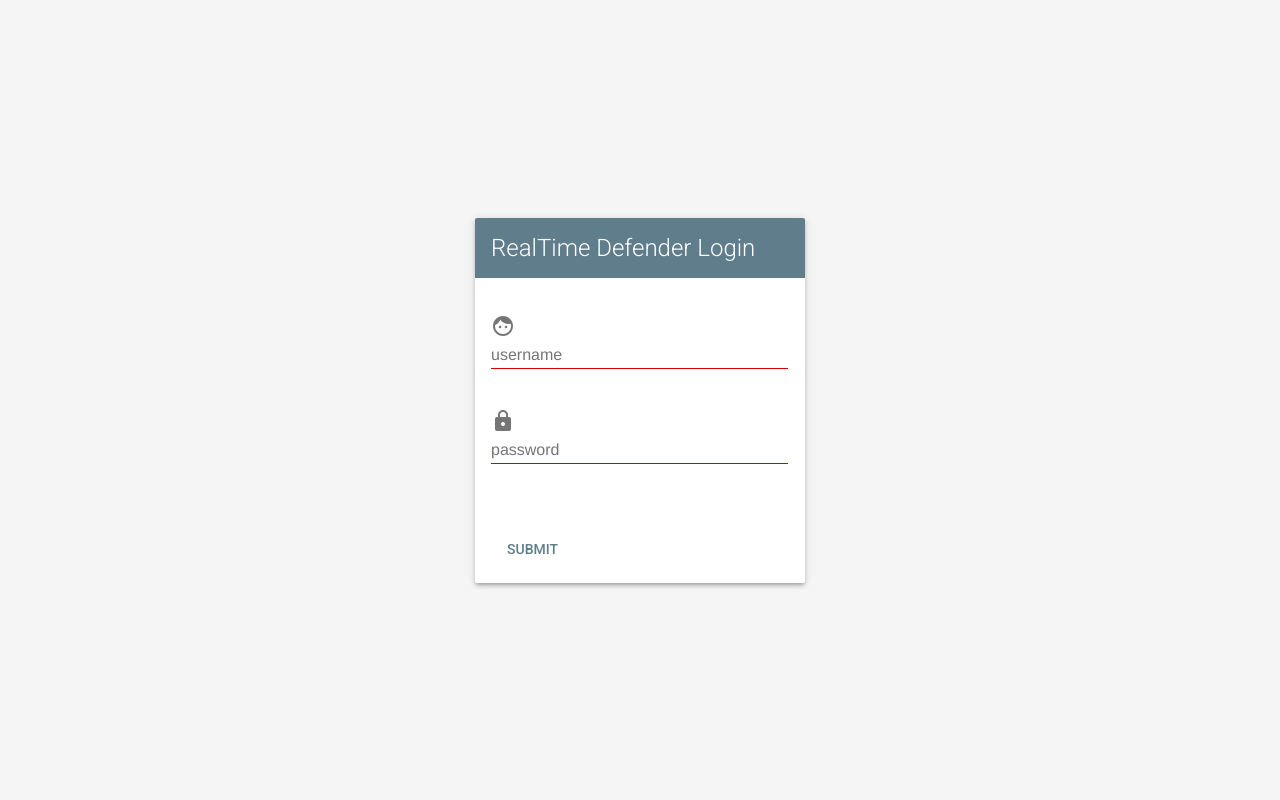
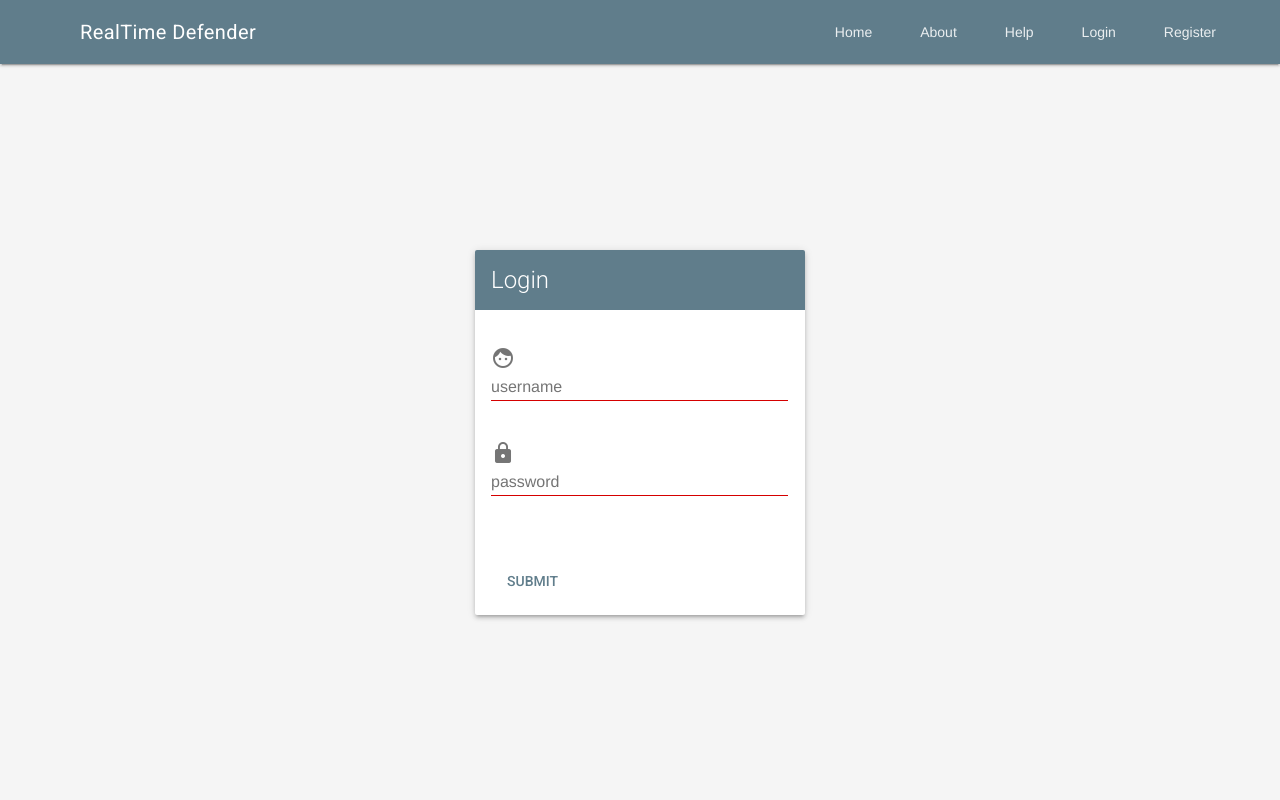
Before and after one commit to sjmikee/rdef, a Django app: page /rdef_web/user_login/ in a window 1280 px wide. Run offline with Django 3.2, Linux system fonts and the light colour scheme.

Commit message:
working loing, register

```diff
--- a/web_interface/rdef_web/forms.py
+++ b/web_interface/rdef_web/forms.py
@@ -13,7 +13,17 @@ class LoginForm(AuthenticationForm):
 
 
 class UserForm(forms.ModelForm):
-    password = forms.CharField(widget=forms.PasswordInput())
+    username = forms.CharField(label="Username", max_length=30, widget=forms.TextInput(
+        attrs={'class': 'mdl-textfield__input', 'type': 'text', 'id': 'username', 'placeholder': 'username'}))
+
+    password = forms.CharField(label="Password", max_length=30,
+                               widget=forms.TextInput(attrs={'class': 'mdl-textfield__input', 'type': 'password', 'id': 'password', 'placeholder': 'password'}))
+
+    password_confirm = forms.CharField(label="Password", max_length=30,
+                                       widget=forms.TextInput(attrs={'class': 'mdl-textfield__input', 'type': 'password', 'id': 'password_confirm', 'placeholder': 'confirm password'}))
+
+    email = forms.EmailField(label="Email", max_length=60, widget=forms.TextInput(
+        attrs={'class': 'mdl-textfield__input', 'type': 'text', 'id': 'email', 'placeholder': 'email'}))
 
     class Meta():
         model = User
--- a/web_interface/rdef_web/urls.py
+++ b/web_interface/rdef_web/urls.py
@@ -1,11 +1,12 @@
 # rdef_web/urls.py
 from django.conf.urls import url
-from rdef_web.views import user_login, register
+from rdef_web.views import user_login, register, user_logout
 from rdef_web import forms
 # SET THE NAMESPACE!
 app_name = 'rdef_web'
 # Be careful setting the name to just /login use userlogin instead!
 urlpatterns = [
-    url(r'^register/$', register, name='register'),
+    url(r'^user_register/$', register, name='user_register'),
     url(r'^user_login/$', user_login, name='user_login'),
+    url(r'^user_logout/$', user_logout, name='user_logout')
 ]
--- a/web_interface/rdef_web/views.py
+++ b/web_interface/rdef_web/views.py
@@ -25,29 +25,36 @@ def user_logout(request):
 
 def register(request):
     registered = False
+    msg = None
     if request.method == 'POST':
         user_form = UserForm(data=request.POST)
-        profile_form = UserProfileInfoForm(data=request.POST)
-        if user_form.is_valid() and profile_form.is_valid():
-            user = user_form.save()
-            user.set_password(user.password)
-            user.save()
-            profile = profile_form.save(commit=False)
-            profile.user = user
-            if 'profile_pic' in request.FILES:
-                print('found it')
-                profile.profile_pic = request.FILES['profile_pic']
-            profile.save()
-            registered = True
+        password = request.POST.get('password')
+        confirm_password = request.POST.get('password_confirm')
+        if password == confirm_password:
+            if user_form.is_valid():
+                user = user_form.save()
+                user.set_password(user.password)
+                user.save()
+                registered = True
+                return HttpResponseRedirect(reverse('index'))
+            else:
+                msg = 'Not valid'
+                return render(request, 'rdef_web/registration.html',
+                              {'user_form': user_form,
+                               'registered': registered,
+                               'msg': msg})
         else:
-            print(user_form.errors, profile_form.errors)
+            msg = 'passwords don\'t match'
+            return render(request, 'rdef_web/registration.html',
+                          {'user_form': user_form,
+                           'registered': registered,
+                           'msg': msg})
     else:
         user_form = UserForm()
-        profile_form = UserProfileInfoForm()
     return render(request, 'rdef_web/registration.html',
                   {'user_form': user_form,
-                           'profile_form': profile_form,
-                           'registered': registered})
+                           'registered': registered,
+                           'msg': msg})
 
 
 def user_login(request):
--- a/web_interface/templates/rdef_web/base.html
+++ b/web_interface/templates/rdef_web/base.html
@@ -5,10 +5,52 @@
     <link rel="stylesheet" href="https://fonts.googleapis.com/icon?family=Material+Icons">
     <link rel="stylesheet" href="https://code.getmdl.io/1.3.0/material.blue_grey-indigo.min.css" />
     <link rel="stylesheet" href="http://fonts.googleapis.com/css?family=Roboto:300,400,500,700" type="text/css">
+    <meta name="viewport" content="width=device-width, initial-scale=1.0">
 </head>
 
-{% block content %}
-{% endblock %}
+<div class="mdl-layout mdl-js-layout mdl-layout--fixed-header">
+  <header class="mdl-layout__header">
+    <div class="mdl-layout__header-row">
+      <!-- Title -->
+      <span class="mdl-layout-title">RealTime Defender</span>
+      <!-- Add spacer, to align navigation to the right -->
+      <div class="mdl-layout-spacer"></div>
+      <!-- Navigation. We hide it in small screens. -->
+      <nav class="mdl-navigation mdl-layout--large-screen-only">
+        <a class="mdl-navigation__link" href="">Home</a>
+        <a class="mdl-navigation__link" href="">About</a>
+        <a class="mdl-navigation__link" href="">Help</a>
+        {% if user.is_authenticated %}
+        <a class="mdl-navigation__link" href="rdef_web/user_logout">Logout</a>
+        {% else %}
+        <a class="mdl-navigation__link" href={% url 'rdef_web:user_login' %}>Login</a>
+        <a class="mdl-navigation__link" href={% url 'rdef_web:user_register' %}>Register</a>
+        {% endif %}
+      </nav>
+    </div>
+  </header>
+  <div class="mdl-layout__drawer">
+    <span class="mdl-layout-title">RealTime Defender</span>
+    <nav class="mdl-navigation">
+      <a class="mdl-navigation__link" href="">Home</a>
+        <a class="mdl-navigation__link" href="">About</a>
+        <a class="mdl-navigation__link" href="">Help</a>
+        {% if user.is_authenticated %}
+        <a class="mdl-navigation__link" href="rdef_web/user_logout">Logout</a>
+        {% else %}
+        <a class="mdl-navigation__link" href={% url 'rdef_web:user_login' %}>Login</a>
+        <a class="mdl-navigation__link" href={% url 'rdef_web:user_register' %}>Register</a>
+        {% endif %}
+    </nav>
+  </div>
+  <main class="mdl-layout__content">
+    <div class="page-content">
+    {% block content %}
+    {% endblock %}</div>
+  </main>
+</div>
+
+
 
 <script defer src="https://code.getmdl.io/1.3.0/material.min.js"></script>
 </html>
--- a/web_interface/templates/rdef_web/login.html
+++ b/web_interface/templates/rdef_web/login.html
@@ -2,14 +2,13 @@
 
 {% block content %}
 <!DOCTYPE html>
-<head>
-</head>
+
 
 <div class="mdl-layout mdl-js-layout mdl-color--grey-100" style = 'align-items:center; justify-content: center;'>
   <main class="mdl-layout__content" style = 'padding:24px; flex: none'>
     <div class="mdl-card mdl-shadow--3dp">
       <div class="mdl-card__title mdl-color--primary mdl-color-text--white">
-        <h2 class="mdl-card__title-text">RealTime Defender Login</h2>
+        <h2 class="mdl-card__title-text">Login</h2>
       </div>
       <div class="mdl-card__supporting-text">
 
```
Also changed, not shown: web_interface/templates/rdef_web/registration.html (+49 -16 lines), resources/realdefdb.db, web_interface/media/rdef_logo_v_1.jpg (added).
